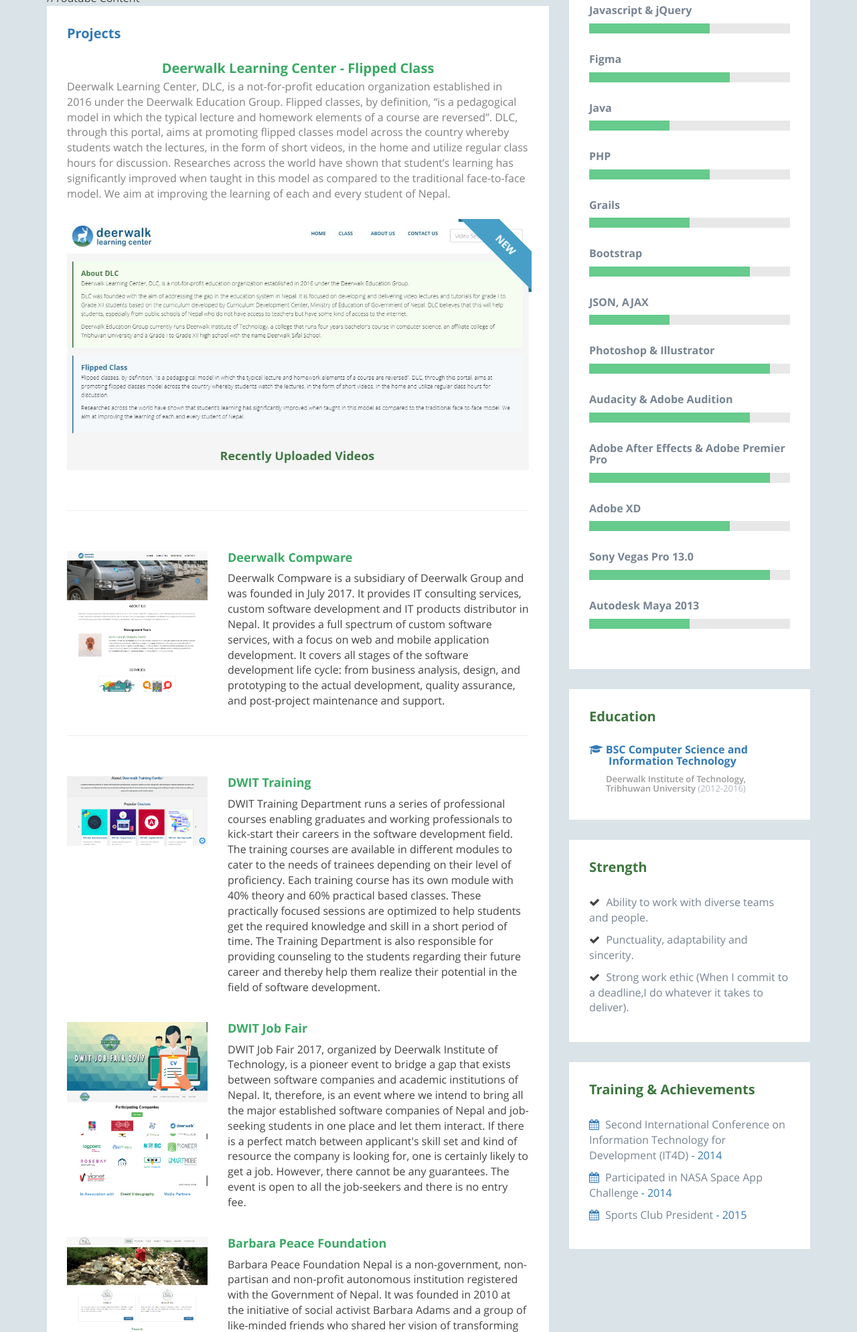
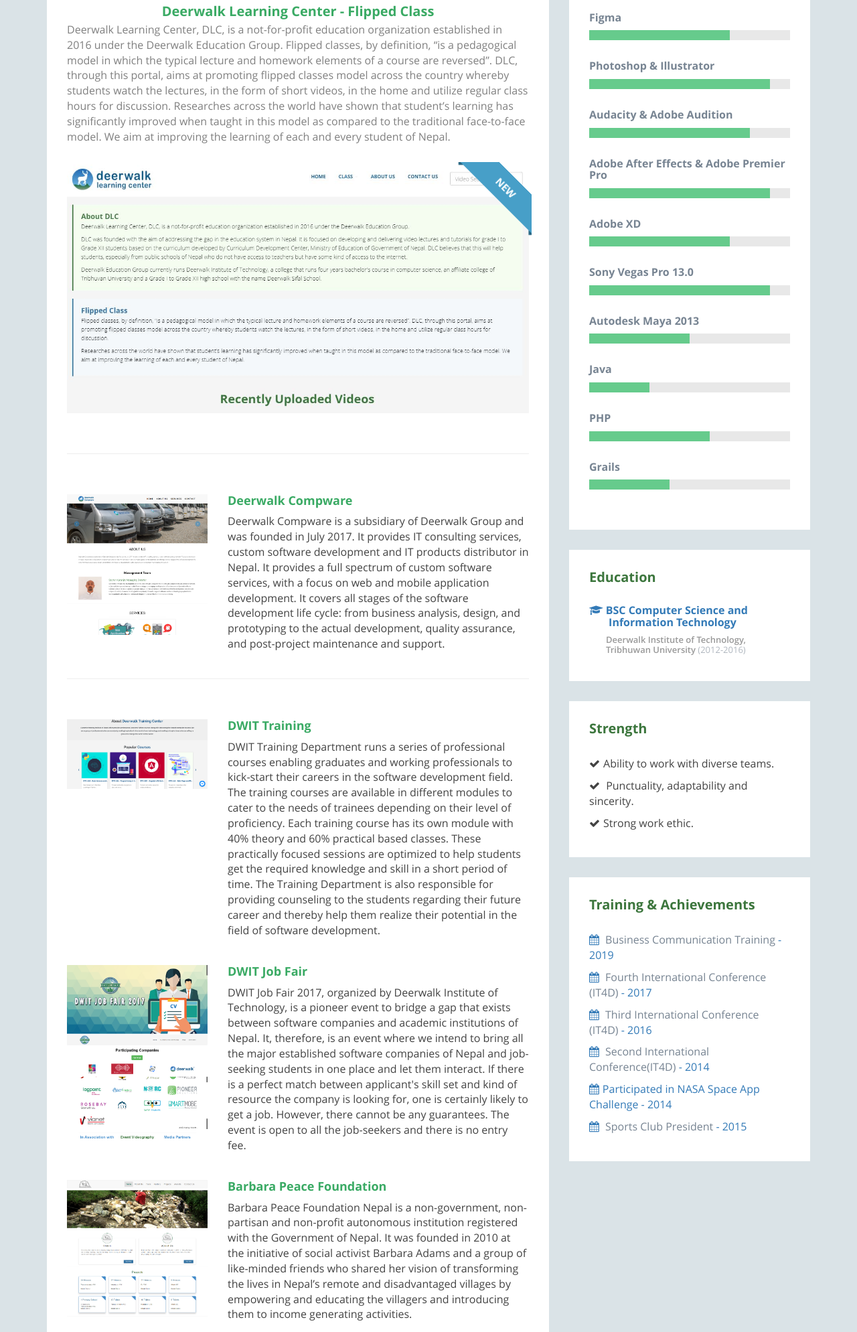
Before and after one commit to thesumitshrestha/thesumitshrestha.github.io, a plain HTML site: page index.html in a window 1280 px wide. Shown: the part 728-2717 px from the top of the page at 67% size. Drawn offline with Linux system fonts and the light colour scheme; no server answers.

Commit message:
Add files via upload

```diff
--- a/index.html
+++ b/index.html
@@ -7,6 +7,7 @@
     <link rel="icon" href="assets/images/fav.png" type="image/x-icon"/>
     <meta http-equiv="X-UA-Compatible" content="IE=edge">
     <meta name="viewport" content="width=device-width, initial-scale=1.0">
+    <meta name="p:domain_verify" content="2ddfa79fea8b9e70bb36f1c5a2fbb8b9"/>
     <meta name="description"
           content="Sumit Shrestha Web Developer Front End Developer Designer Web Designer Creative Designer">
     <meta name="author" content="Sumit Shrestha">
@@ -26,16 +27,19 @@
             <h1 class="name">Sumit Shrestha</h1>
             <h2 class="desc">Front End Developer</h2>
             <ul class="social list-inline">
-                <li><a href="https://www.linkedin.com/thesumitshrestha"><i class="fa fa-facebook"></i></a></li>
-                <li><a href="https://www.linkedin.com/thesumitshrestha"><i class="fa fa-linkedin"></i></a></li>
-                <li><a href="https://www.instagram.com/thesumitshrestha/"><i class="fa fa-instagram"></i></a>
-                <li><a href="https://www.twitter.com/thesumitshresta"><i class="fa fa-twitter"></i></a></li>
-                <li><a href="https://github.com/thesumitshrestha"><i class="fa fa-github-alt"></i></a></li>
-                <li class="last-item"><a href="https://www.youtube.com/channel/UCenc6azvtcjv27KHz3YwhNA"><i
+                <li><a href="https://www.facebook.com/thesumitshrestha" target="_blank"><i
+                        class="fa fa-facebook"></i></a></li>
+                <li><a href="https://www.linkedin.com/thesumitshrestha" target="_blank"><i
+                        class="fa fa-linkedin"></i></a></li>
+                <li><a href="https://www.instagram.com/thesumitshrestha" target="_blank"><i class="fa fa-instagram"></i></a>
+                <li><a href="https://www.twitter.com/thesumitshresta" target="_blank"><i class="fa fa-twitter"></i></a>
+                </li>
+                <li><a href="https://github.com/thesumitshrestha" target="_blank"><i class="fa fa-github-alt"></i></a>
+                </li>
+                <li class="last-item"><a href="https://www.youtube.com/channel/UCenc6azvtcjv27KHz3YwhNA"
+                                         target="_blank"><i
                         class="fa fa-youtube"></i></a></li>
             </ul>
-            <a class="btn btn-cta-secondary" href="test.php"><i
-                    class="fa fa-television"></i> PHP Test</a>
         </div><!--//profile-->
         <a class="btn btn-cta-primary pull-right" href="mailto:summitshrestha8@gmail.com" target="_blank"><i
                 class="fa fa-paper-plane"></i> Contact Me</a>
@@ -66,10 +70,9 @@
                 </div><!--//section-inner-->
             </section><!--//section-->
 
-            //Youtube Content
-            <div id="results">
+<!--            <div id="results">-->
 
-            </div>
+<!--            </div>-->
 
             <section class="latest section">
                 <div class="section-inner">
@@ -263,7 +266,7 @@
                                     where they can view their profile, exam results, attendance, club participations and
                                     many more.</p>
                                 <p>
-                                    <!-- <a class="more-link" href="http://themes.3rdwavemedia.com/website-templates/responsive-bootstrap-theme-mobile-apps-atom/" target="_blank"><i class="fa fa-external-link"></i> Find out more</a> --></p>
+                                    <!--                                     <a class="more-link" href="http://themes.3rdwavemedia.com/website-templates/responsive-bootstrap-theme-mobile-apps-atom/" target="_blank"><i class="fa fa-external-link"></i> Find out more</a> </p>-->
                             </div><!--//desc-->
                         </div><!--//item-->
 
@@ -464,42 +467,6 @@
                             </div><!--//item-->
 
                             <div class="item">
-                                <h3 class="level-title">Java <span class="level-label"></span></h3>
-                                <div class="level-bar">
-                                    <div class="level-bar-inner" data-level="40%">
-                                    </div>
-                                </div><!--//level-bar-->
-                            </div><!--//item-->
-                            <div class="item">
-                                <h3 class="level-title">PHP<span class="level-label"></span></h3>
-                                <div class="level-bar">
-                                    <div class="level-bar-inner" data-level="60%">
-                                    </div>
-                                </div><!--//level-bar-->
-                            </div><!--//item-->
-                            <div class="item">
-                                <h3 class="level-title">Grails<span class="level-label"></span></h3>
-                                <div class="level-bar">
-                                    <div class="level-bar-inner" data-level="50%">
-                                    </div>
-                                </div><!--//level-bar-->
-                            </div><!--//item-->
-                            <div class="item">
-                                <h3 class="level-title">Bootstrap<span class="level-label"></span></h3>
-                                <div class="level-bar">
-                                    <div class="level-bar-inner" data-level="80%">
-                                    </div>
-                                </div><!--//level-bar-->
-                            </div><!--//item-->
-
-                            <div class="item">
-                                <h3 class="level-title">JSON, AJAX<span class="level-label"></span></h3>
-                                <div class="level-bar">
-                                    <div class="level-bar-inner" data-level="40%">
-                                    </div>
-                                </div><!--//level-bar-->
-                            </div><!--//item-->
-                            <div class="item">
                                 <h3 class="level-title">Photoshop &amp; Illustrator<span class="level-label"></span>
                                 </h3>
                                 <div class="level-bar">
@@ -545,6 +512,28 @@
                                 </div><!--//level-bar-->
                             </div><!--//item-->
 
+                            <div class="item">
+                                <h3 class="level-title">Java <span class="level-label"></span></h3>
+                                <div class="level-bar">
+                                    <div class="level-bar-inner" data-level="30%">
+                                    </div>
+                                </div><!--//level-bar-->
+                            </div><!--//item-->
+                            <div class="item">
+                                <h3 class="level-title">PHP<span class="level-label"></span></h3>
+                                <div class="level-bar">
+                                    <div class="level-bar-inner" data-level="60%">
+                                    </div>
+                                </div><!--//level-bar-->
+                            </div><!--//item-->
+                            <div class="item">
+                                <h3 class="level-title">Grails<span class="level-label"></span></h3>
+                                <div class="level-bar">
+                                    <div class="level-bar-inner" data-level="40%">
+                                    </div>
+                                </div><!--//level-bar-->
+                            </div><!--//item-->
+
                         </div>
                     </div><!--//content-->
                 </div><!--//section-inner-->
@@ -571,12 +560,10 @@
                     <h2 class="heading text-success">Strength</h2>
                     <div class="content">
                         <ul class="list-unstyled">
-                            <li><i class="fa fa-check"></i> <a href="#">Ability to work with diverse teams and
-                                people.</a></li>
-                            <li><i class="fa fa-check"></i> <a href="#">Punctuality, adaptability and sincerity. </a>
+                            <li><i class="fa fa-check"></i>Ability to work with diverse teams.</li>
+                            <li><i class="fa fa-check"></i> Punctuality, adaptability and sincerity.
                             </li>
-                            <li><i class="fa fa-check"></i> <a href="#">Strong work ethic (When I commit to a deadline,I
-                                do whatever it takes to deliver).</a></li>
+                            <li><i class="fa fa-check"></i>Strong work ethic.</li>
                         </ul>
                     </div><!--//content-->
                 </div><!--//section-inner-->
@@ -588,12 +575,22 @@
                     <div class="content">
                         <ul class="list-unstyled">
                             <li class="text-primary"><i class="fa fa-calendar"></i> <a href="http://it4d.org"
+                                                                                       target="_blank">
+                                Business Communication Training
+                            </a> - 2019
+                            <li class="text-primary"><i class="fa fa-calendar"></i> <a href="http://it4d.org"
+                                                                                       target="_blank">Fourth
+                                International Conference (IT4D)</a> - 2017
+                            <li class="text-primary"><i class="fa fa-calendar"></i> <a href="http://it4d.org"
+                                                                                       target="_blank">Third
+                                International Conference (IT4D)</a> - 2016
+                            </li>
+                            <li class="text-primary"><i class="fa fa-calendar"></i> <a href="http://it4d.org"
                                                                                        target="_blank">Second
-                                International Conference on Information Technology for Development (IT4D)</a> - 2014
+                                International Conference(IT4D)</a> - 2014
                             </li>
-                            <li class="text-primary"><i class="fa fa-calendar"></i> <a
-                                    href="https://2014.spaceappschallenge.org//">Participated in NASA Space App
-                                Challenge</a> - 2014
+                            <li class="text-primary"><i class="fa fa-calendar"></i>Participated in NASA Space App
+                                Challenge - 2014
                             </li>
                             <li class="text-primary"><i class="fa fa-calendar"></i> <a
                                     href="http://doko.dwit.edu.np/?page_id=7493">Sports Club President</a> - 2015
@@ -615,29 +612,29 @@
 <script type="text/javascript" src="assets/plugins/jquery-rss/dist/jquery.rss.min.js"></script>
 <!-- custom js -->
 <script type="text/javascript" src="assets/js/main.js"></script>
-<script>
-    $(document).ready(function () {
-        $.get(
-            "https://www.googleapis.com/youtube/v3/search", {
-                part: 'snippet',
-                channelId: 'UCenc6azvtcjv27KHz3YwhNA',
-                type: 'video',
-                key: 'AIzaSyB0POj3nVi1ZtUP_ZXdrX2Jyo_UXstoAGI',
-                maxResults: 6,
-                sort: 'date'
-            },
-            function (data) {
-                $.each(data.items, function (i, item) {
-                    var output = '<div class=\"col-md-4\">' +
-                        '<div class=\"embed-responsive embed-responsive-4by3 \">' +
-                        '<iframe class="embed-responsive-item" src=\"//www.youtube.com/embed/' + item.id.videoId + '\"></iframe>' +
-                        '</div>' +
-                        '</div>'
-                    $('#results').append(output);
-                })
-            }
-        );
-    });
-</script>
+<!--<script>-->
+<!--    $(document).ready(function () {-->
+<!--        $.get(-->
+<!--            "https://www.googleapis.com/youtube/v3/search", {-->
+<!--                part: 'snippet',-->
+<!--                channelId: 'UCenc6azvtcjv27KHz3YwhNA',-->
+<!--                type: 'video',-->
+<!--                key: 'AIzaSyB0POj3nVi1ZtUP_ZXdrX2Jyo_UXstoAGI',-->
+<!--                maxResults: 6,-->
+<!--                sort: 'date'-->
+<!--            },-->
+<!--            function (data) {-->
+<!--                $.each(data.items, function (i, item) {-->
+<!--                    var output = '<div class=\"col-md-4\">' +-->
+<!--                        '<div class=\"embed-responsive embed-responsive-4by3 \">' +-->
+<!--                        '<iframe class="embed-responsive-item" src=\"//www.youtube.com/embed/' + item.id.videoId + '\"></iframe>' +-->
+<!--                        '</div>' +-->
+<!--                        '</div>'-->
+<!--                    $('#results').append(output);-->
+<!--                })-->
+<!--            }-->
+<!--        );-->
+<!--    });-->
+<!--</script>-->
 </body>
 </html>
```
